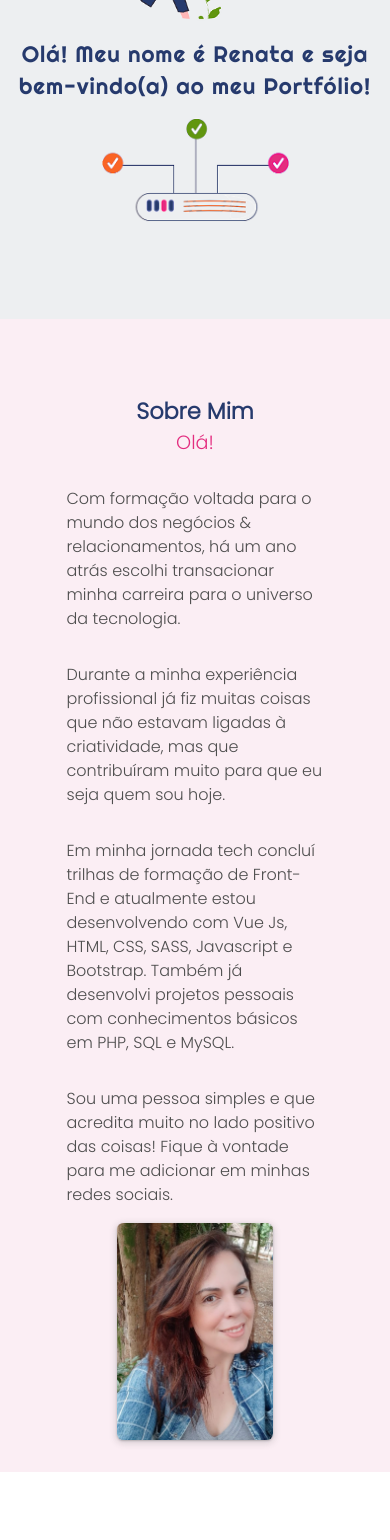
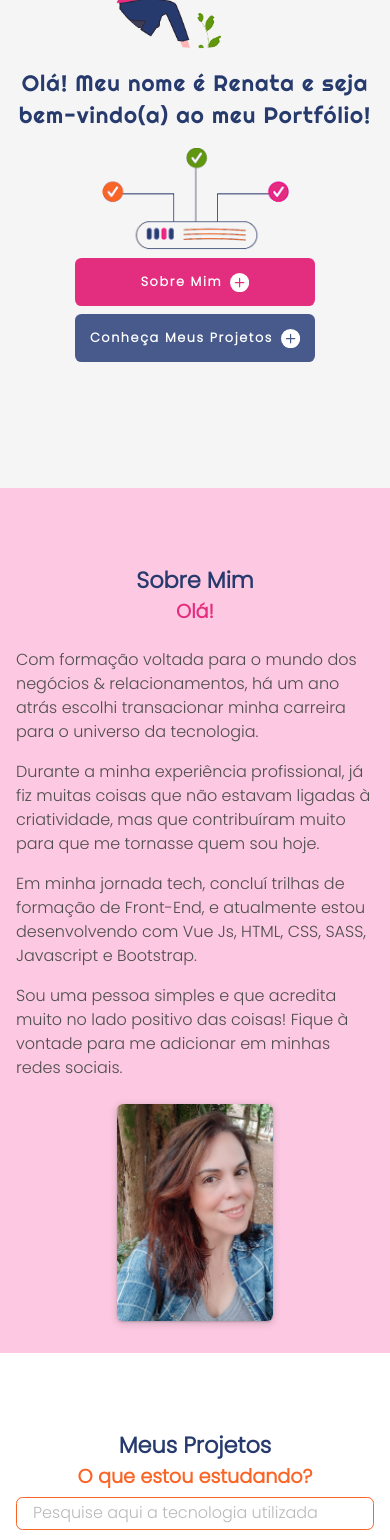
Before and after one commit to renatamoss/renatamoss_page, a Vue app: page / in a window 390 px wide. Shown: the part 432-1972 px from the top of the page. Built offline with nearby package versions, Linux system fonts and the light colour scheme.

Commit message:
update aboutme

```diff
--- a/src/components/shared/Button/Button.vue
+++ b/src/components/shared/Button/Button.vue
@@ -61,9 +61,9 @@ export default {
 .button__item--aboutme {
   font-size: 0.8rem;
   height: 3rem;
-  margin-top: 1rem;
+  margin-top: .5rem;
   padding-left: 0.5rem;
-  width: 18rem;
+  width: 15rem;
 }
 
 .button__item--aboutme {
@@ -115,10 +115,10 @@ export default {
   }
 }
 
-@media (max-width: 992px) {
+/* @media (max-width: 992px) {
   .button__item--aboutme,
   .button__item--projects {
     display: none;
-  }
-}
+  } */
+/* } */
 </style>
--- a/src/components/shared/Images/Images.vue
+++ b/src/components/shared/Images/Images.vue
@@ -82,7 +82,7 @@ export default {
   }
 
   .image__default--photo-renata {
-    margin-bottom: 2rem;
+    margin: 1rem 0 2rem 0;
     max-width: 40%;
   }
 
--- a/src/components/shared/Title/Title.vue
+++ b/src/components/shared/Title/Title.vue
@@ -40,7 +40,7 @@ export default {
   .subtitleAboutme,
   .subtitleProjects {
     font-size: 1.2rem;
-    font-weight: lighter;
+    font-weight: bold;
     margin-top: 0.5rem;
     text-align: center;
   }
--- a/src/pages/AboutMe/AboutMe.vue
+++ b/src/pages/AboutMe/AboutMe.vue
@@ -9,15 +9,14 @@
           tecnologia.
         </p>
         <p>
-          Durante a minha experiência profissional já fiz muitas coisas que não
-          estavam ligadas à criatividade, mas que contribuíram muito para que eu
-          seja quem sou hoje.
+          Durante a minha experiência profissional, já fiz muitas coisas que não
+          estavam ligadas à criatividade, mas que contribuíram muito para que me
+          tornasse quem sou hoje.
         </p>
         <p>
-          Em minha jornada tech concluí trilhas de formação de Front-End e
+          Em minha jornada tech, concluí trilhas de formação de Front-End, e
           atualmente estou desenvolvendo com Vue Js, HTML, CSS, SASS, Javascript
-          e Bootstrap. Também já desenvolvi projetos pessoais com conhecimentos
-          básicos em PHP, SQL e MySQL.
+          e Bootstrap.
         </p>
         <p>
           Sou uma pessoa simples e que acredita muito no lado positivo das
@@ -60,7 +59,7 @@ export default {
     justify-content: space-evenly;
     align-items: center;
 
-    margin: auto;
+    margin: 3rem auto 0;
     width: 60%;
 
     .aboutme__box {
@@ -72,7 +71,7 @@ export default {
 
       p {
         font-size: 1rem;
-        margin: 1rem 0;
+        margin: 0.5rem 0;
         text-align: right;
       }
     }
@@ -80,8 +79,13 @@ export default {
 }
 
 @media (max-width: 1200px) {
-  .aboutme__container {
-    width: 90%;
+  .aboutme {
+    &__container {
+      .aboutme__box {
+        width: 100%;
+        padding: 0 1rem;
+      }
+    }
   }
 }
 
@@ -94,10 +98,11 @@ export default {
       border-radius: 0;
       flex-direction: column;
       justify-content: center;
+          margin: 0 auto ;
       width: 100%;
 
       .aboutme__box {
-        padding: 1rem 0.5rem 0 0.5rem;
+        padding: 1rem 1rem 0 1rem;
 
         p {
           text-align: left;
--- a/src/pages/Home/Home.vue
+++ b/src/pages/Home/Home.vue
@@ -23,7 +23,7 @@
         <Button
           className="button__item button__item--projects"
           href="#projects"
-          title="Conheça meus Projetos"
+          title="Conheça Meus Projetos"
           target="_self"
           symbol="bi bi-plus-circle-fill"
         />
@@ -63,8 +63,6 @@ export default {
     justify-content: space-evenly;
     align-items: center;
 
-    background-color: var(--bg-color-2);
-    border-radius: 0.4rem;
     height: 100%;
     margin: auto;
     padding: 4rem 0;
@@ -89,7 +87,7 @@ export default {
 
 @media (max-width: 992px) {
   .home {
-    height: 70vh;
+    height: 90vh;
     padding: 0;
 
     .home__container {
--- a/src/pages/Projects/Projects.vue
+++ b/src/pages/Projects/Projects.vue
@@ -1,8 +1,8 @@
 <template>
   <div class="projects" id="projects">
     <Title
-      title="Projetos"
-      subtitle="O que estou desenvolvendo?"
+      title="Meus Projetos"
+      subtitle="O que estou estudando?"
       subtitleClass="subtitleProjects"
     />
     <ProjectsGroup />
--- a/src/pages/Projects/ProjectsGroup.vue
+++ b/src/pages/Projects/ProjectsGroup.vue
@@ -95,6 +95,7 @@ export default {
 
   .project__total {
     color: var(--third-text-color);
+    font-weight: bold;
     padding: 0.5rem 1rem 1rem 1rem;
   }
 }
--- a/src/style/_variables.scss
+++ b/src/style/_variables.scss
@@ -18,7 +18,7 @@
   --bg-color-2: #edeff1;
   --bg-color-3: #f5f5f5;
   --bg-color-4: #ffffff;
-  --bg-color-5: #fbeef4;
+  --bg-color-5: #fdc8e1;
 
   --border-color: #fa6425;
 
```
Also changed, not shown: public/images/image-home-study.png, public/images/image-home-woman.png.
